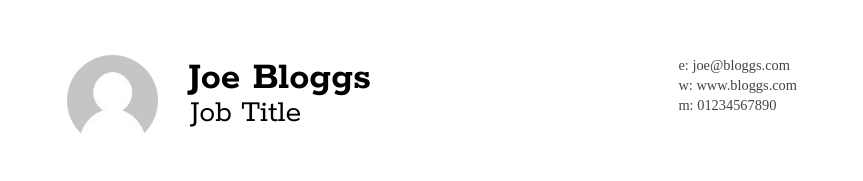
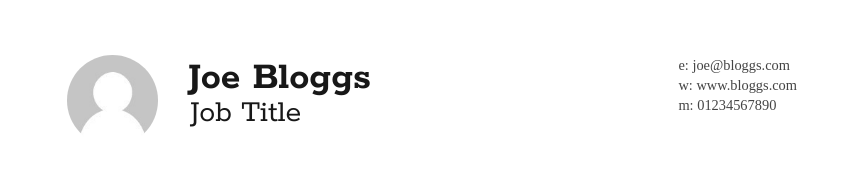
Before and after one commit to Kenzie-Academy-Brasil-Developers/atividade-estilizando-curriculo-2-sprint-1-icarobteles, a plain HTML site: page index.html in a window 1280 px wide. Shown: the top 181 px of the page, without its empty margins (208-1071 px from the left). Drawn offline with Linux system fonts and the light colour scheme.

Commit message:
fazendo uma breve correção

```diff
--- a/style.css
+++ b/style.css
@@ -38,12 +38,14 @@ p {
 	font-weight: 700;
 	margin-bottom: -6px;
 	font-family: Rokkitt, Helvetica, Arial, sans-serif;
+	color: #181818;
 }
 
 #name h2 {
 	font-size: 2em;
 	margin-left: 2px;
 	font-family: Rokkitt, Helvetica, Arial, sans-serif;
+	color: #181818;
 }
 
 #mainArea {
```
